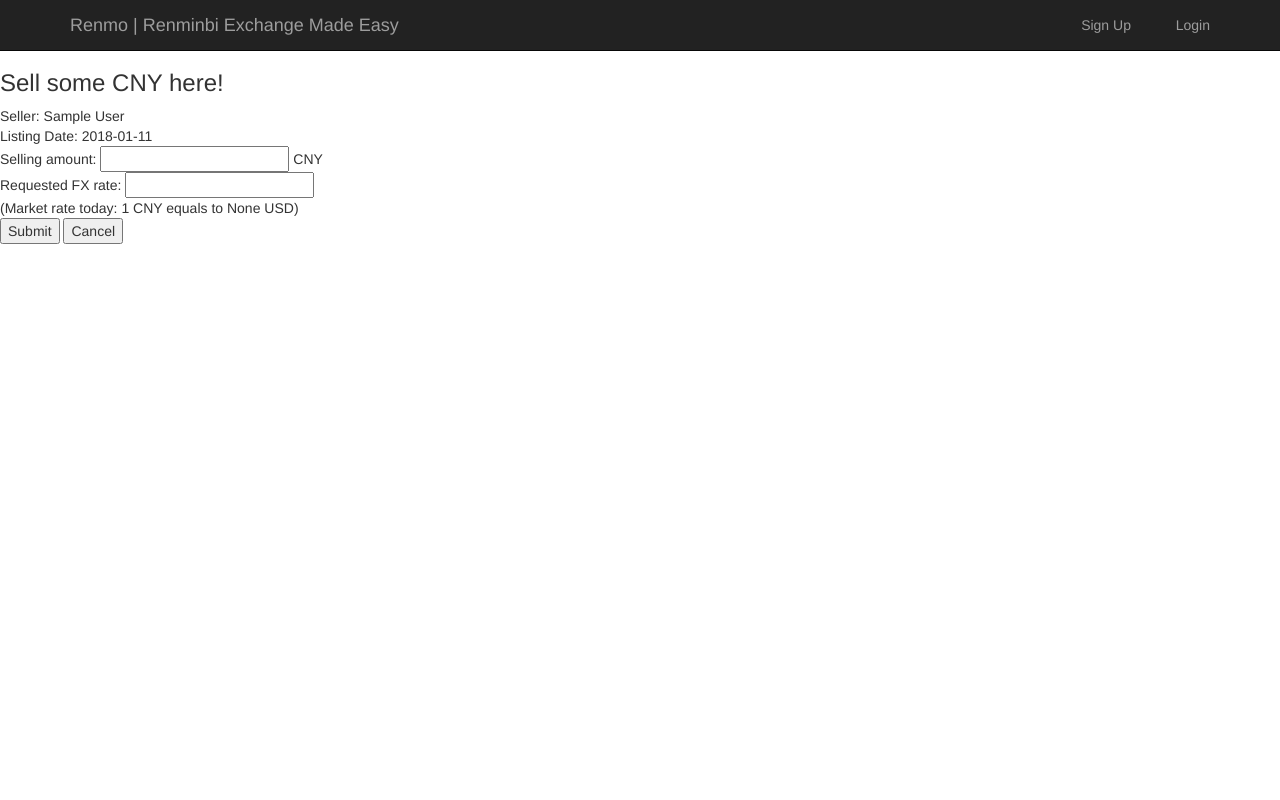
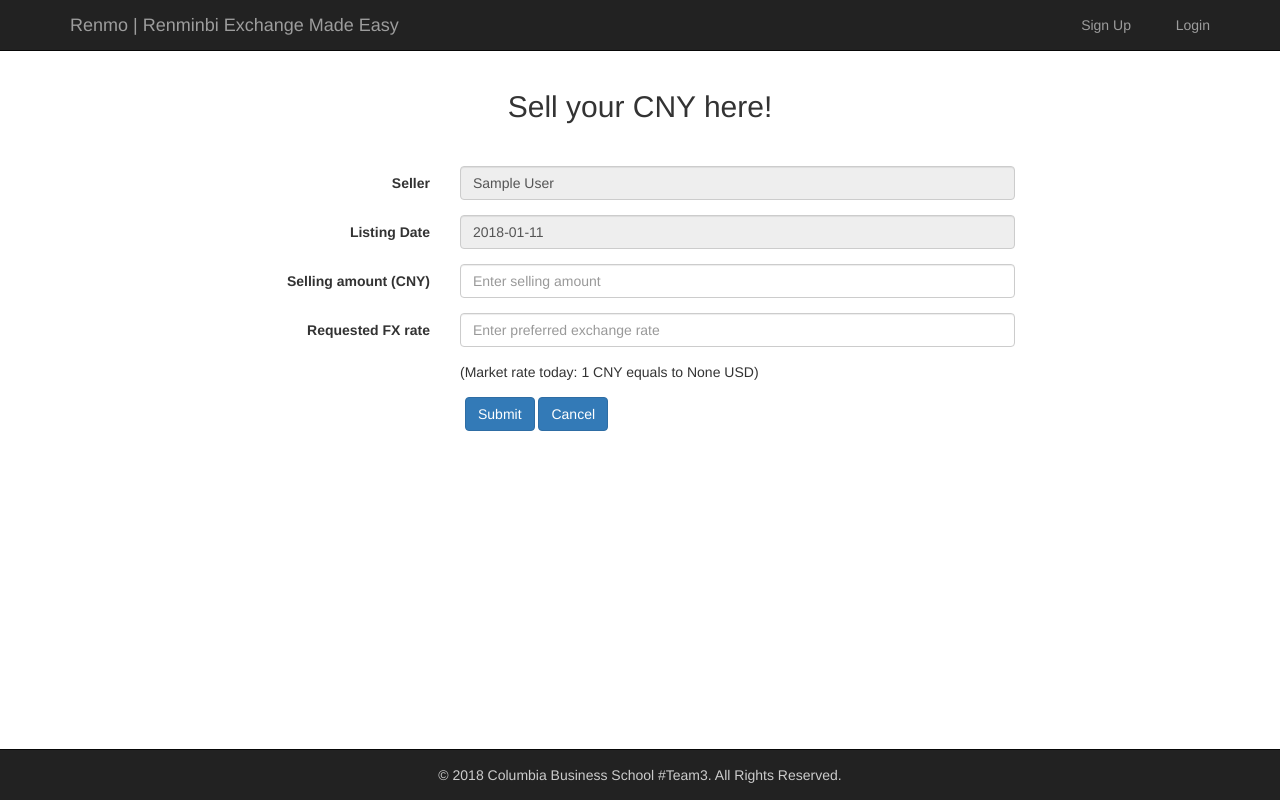
Before and after one commit to jw575/cbs_renmo, a Django app: page /list in a window 1280 px wide. Run offline with Django 3.2, Linux system fonts and the light colour scheme; tables that the repository leaves empty hold one stand-in row (values such as "Sample post"); data that the repository does not hold is empty; some web fonts are replaced.

Commit message:
CSS update

```diff
--- a/cbs_renmo/templates/base.html
+++ b/cbs_renmo/templates/base.html
@@ -21,7 +21,7 @@
     <div class="container">
 
         <div class="navbar-header">
-            <a class="navbar-brand" href="#">Renmo | Renminbi Exchange Made Easy</a>
+            <a class="navbar-brand" href="{% url "home" %}">Renmo | Renminbi Exchange Made Easy</a>
         </div>
 
         <ul class="nav navbar-nav navbar-right">
@@ -45,8 +45,19 @@
     </div>
 </nav>
 
-{% block content %}
-{% endblock %}
+<div class="container">
+
+    {% block content %}
+    {% endblock %}
+
+</div>
+</div>
+
+<nav class="navbar navbar-inverse navbar-fixed-bottom">
+    <div class="container">
+        <p class="footer-text"> © 2018 Columbia Business School #Team3. All Rights Reserved.</p>
+    </div>
+</nav>
 
 </body>
 </html>
--- a/cbs_renmo/templates/list.html
+++ b/cbs_renmo/templates/list.html
@@ -1,16 +1,45 @@
 {% extends "base.html" %}
+
 {% block content %}
-    <h3>Sell some CNY here!</h3>
-    Seller: {{ seller.firstname }} {{ seller.lastname }}<br>
-    Listing Date: {{ date }}
-    <form action="" method="get">
-        Selling amount:
-        <input name="sell_amount" value="amount" type="number" step="0.01"> CNY <br>
-        Requested FX rate:
-        <input name="fx_rate" value="rate" type="number" step="0.000001"><br>
-        (Market rate today: 1 CNY equals to {{ fx_rate }} USD)<br>
-        <input name="list" value="Submit" type="submit">
-        <input name="home" value="Cancel" type="submit">
+
+    <br>
+    <span class="h2 col-sm-12 text-center">Sell your CNY here!<br><br></span>
+
+    <form action="" method="get" class='form-horizontal'>
+
+        <div class="form-group"><label class="control-label col-sm-4">Seller</label>
+            <div class="col-sm-6"><input class="form-control" name="seller"
+                                         value="{{ seller.firstname }} {{ seller.lastname }}"
+                                         readonly></div>
+        </div>
+
+
+        <div class="form-group"><label class="control-label col-sm-4">Listing Date</label>
+            <div class="col-sm-6"><input class="form-control" name="date" value="{{ date }}"
+                                         readonly></div>
+        </div>
+
+        <div class="form-group"><label class="control-label col-sm-4">Selling amount (CNY)</label>
+            <div class="col-sm-6"><input class="form-control" name="sell_amount" value="amount" type="number"
+                                         step="0.01"
+                                         placeholder="Enter selling amount"></div>
+        </div>
+
+        <div class="form-group"><label class="control-label col-sm-4">Requested FX rate</label>
+            <div class="col-sm-6"><input class="form-control" name="fx_rate" value="rate" type="number" step="0.000001"
+                                         placeholder="Enter preferred exchange rate">
+            </div>
+        </div>
+
+        <div class="form-group"><label class="control-label col-sm-4"></label>
+            <div class="col-sm-6">(Market rate today: 1 CNY equals to {{ fx_rate }} USD)</div>
+        </div>
+
+        <div class="col-sm-4"></div>
+        <div class="col-sm-6">
+            <input name="list" value="Submit" type="submit" class="btn btn-primary">
+            <a class="btn btn-primary" href="{% url "home" %}" role="button">Cancel</a>
+        </div>
     </form>
 
 {% endblock %}
--- a/cbs_renmo/views.py
+++ b/cbs_renmo/views.py
@@ -55,20 +55,18 @@
     context['date'] = app_logic.get_date()
     context['fx_rate'] = app_logic.get_fx_rate()
     try:
-        request.GET['home']
-        return home(request)
+        request.GET['list']
+        sell_amount = request.GET['sell_amount']
+        fx_rate = request.GET['fx_rate']
+        app_logic.post_listing(seller.id, sell_amount, fx_rate)
+        return listingconfirm(request)
     except:
-        try:
-            request.GET['list']
-            sell_amount = request.GET['sell_amount']
-            fx_rate = request.GET['fx_rate']
-            app_logic.post_listing(seller.id, sell_amount, fx_rate)
-            return listingconfirm(request)
-        except:
-            pass
+        pass
     return render(request, "list.html", context)
 
 
 def listingconfirm(request):
     context = dict()
+    new_listing = Listing.objects.order_by('-id').first()
+    context['listing'] = new_listing
     return render(request, "listingconfirm.html", context)
```
Also changed, not shown: cbs_renmo/templates/home.html (+53 -6 lines), cbs_renmo/templates/listingconfirm.html (+8 -0 lines).
